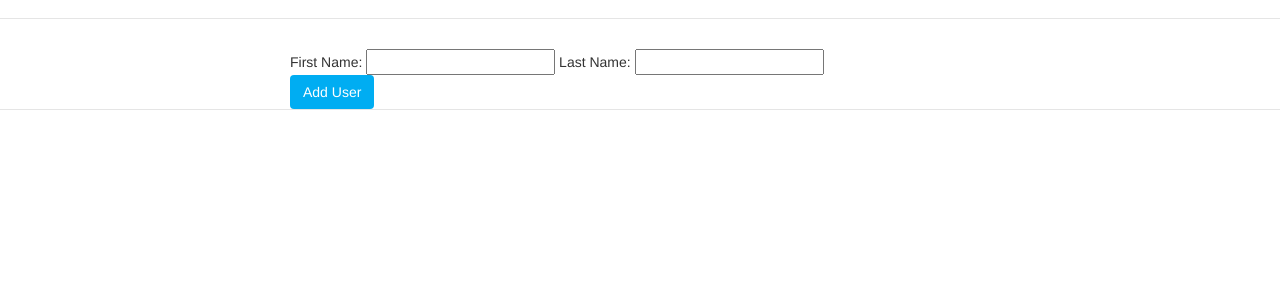
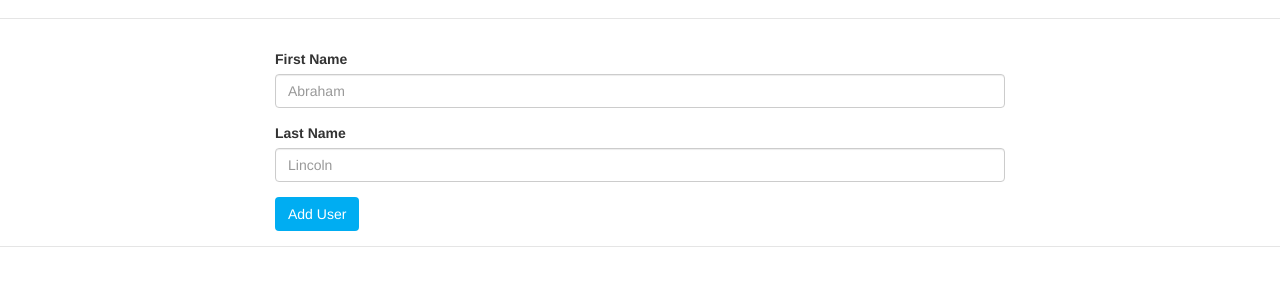
Before and after one commit to aliotta/LetsGetLunch, a website: page app/index.html at #/user/create in a window 1280 px wide. Shown: the part 54-340 px from the top of the page. Drawn offline with nearby package versions, Linux system fonts and the light colour scheme; some packages are replaced by stand-ins of ours; files that its build step writes are made by us from their sources.

Commit message:
front end styling

```diff
--- a/app/views/createuser.html
+++ b/app/views/createuser.html
@@ -1,7 +1,11 @@
-<div>
-  <form>
-    First Name: <input type="text" ng-model="firstname">
-    Last Name: <input type="text" ng-model="lastname">
-  </form>
+<div class="form-group row">
+  <label for="first-name" class="col-2 col-form-label">First Name</label>
+  <input id="first-name" class="form-control" placeholder="Abraham" ng-model="firstname">
+</div>
+<div class="form-group row">
+  <label for="last-name" class="col-2 col-form-label">Last Name</label>
+  <input id="last-name" class="form-control" placeholder="Lincoln" type="text" ng-model="lastname">
+</div>
+<div class="form-group row">
   <button ng-click="createUser(firstname, lastname)" class="btn">Add User</button>
 </div>
```
Also changed, not shown: app/views/main.html (+6 -4 lines).
